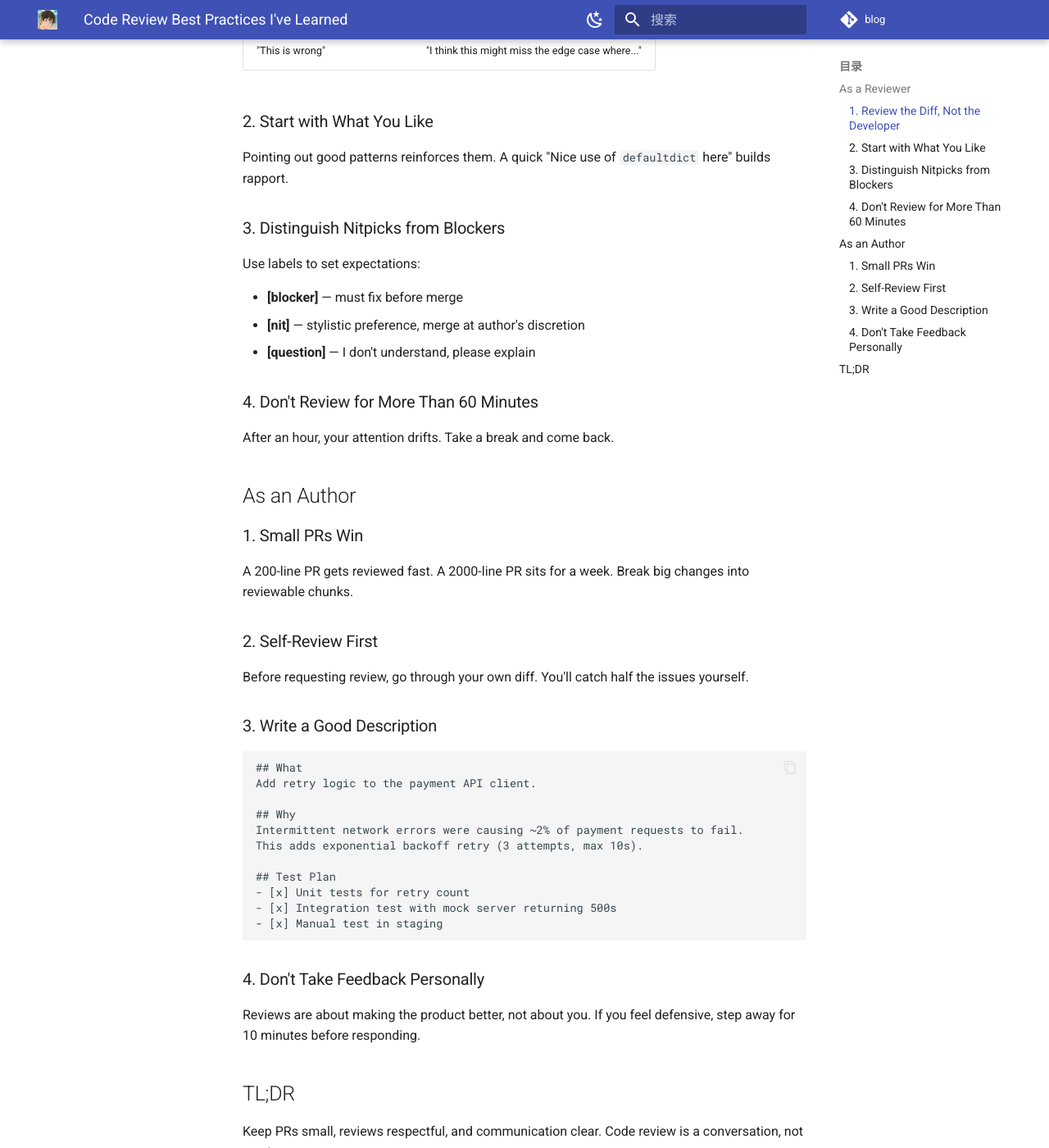
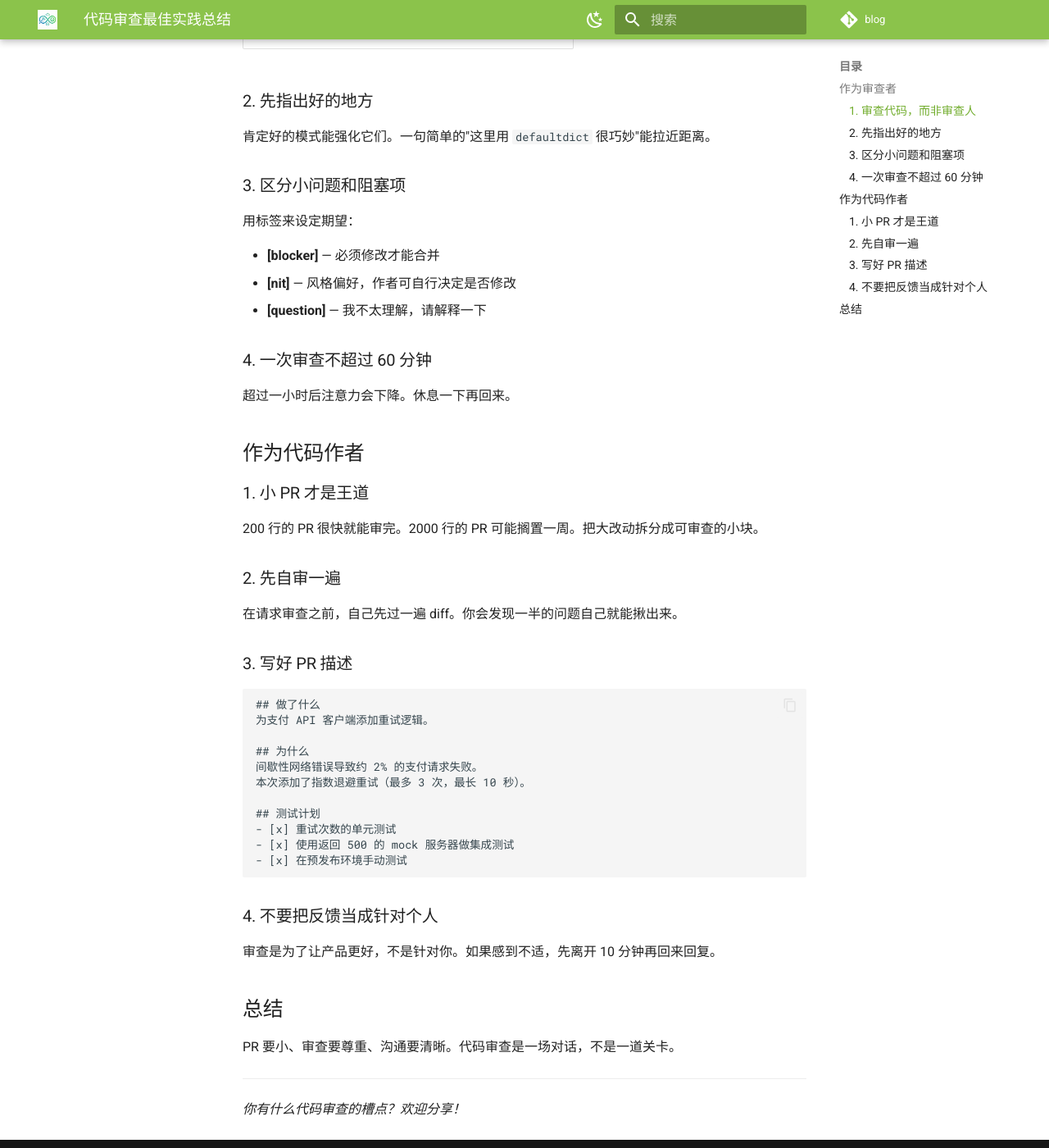
Before and after one commit to float-life-of-dream/Blog, an MkDocs documentation site: the page built from docs/blog/posts/code-review-best-practices.md, in a window 1280 px wide and 1400 px high, scrolled down 509 px. Shown: the whole window at 82% size. Built offline with MkDocs 1.6.1 and Material for MkDocs 9.7.7, drawn with Linux system fonts in a browser that asks for light colours; comment, search, counter and statistics services are not loaded; some of the changed text lies outside the part shown.

Commit message:
博客全面中文化：翻译所有内容至中文，优化主题配置
- 首页、作者信息、三篇博客文章全部翻译为中文
- mkdocs.yml 配置优化：深色模式切换按钮中文化，导航栏中文化
- 更新favicon和logo，删除旧logo.jpg
- 重建site/静态文件

Co-Authored-By: Claude Opus 4.7 <noreply@anthropic.com>

````diff
--- a/docs/blog/.authors.yml
+++ b/docs/blog/.authors.yml
@@ -1,5 +1,5 @@
 authors:
   liyao:
-    name: Liyao
-    description: A passionate programmer writing about Python and software engineering
+    name: 且翟子木
+    description: 热爱编程，专注于 Python 与软件工程
     avatar: https://avatars.githubusercontent.com/u/0
--- a/docs/blog/posts/code-review-best-practices.md
+++ b/docs/blog/posts/code-review-best-practices.md
@@ -2,79 +2,79 @@
 date: 2026-04-24
 authors:
   - liyao
-title: Code Review Best Practices I've Learned
+title: 代码审查最佳实践总结
 slug: code-review-best-practices
 description: >
-  Practical tips for giving and receiving code reviews that are constructive, efficient, and drama-free.
+  如何让代码审查既高效又友好 —— 来自多年实战的实用建议。
 categories:
-  - Software Engineering
+  - 软件工程
 ---
 
-# Code Review Best Practices I've Learned
+# 代码审查最佳实践总结
 
-After years of reviewing code (and having my code reviewed), here are the practices that make reviews productive instead of painful.
+经过多年的代码审查（以及被审查）经验，以下是一些让审查高效而非痛苦的做法。
 
-## As a Reviewer
+## 作为审查者
 
-### 1. Review the Diff, Not the Developer
+### 1. 审查代码，而非审查人
 
-Focus on the code, not the person who wrote it. Use neutral language:
+关注代码本身，而不是写代码的人。使用中立的语言：
 
-| Bad | Good |
+| 不好 | 更好 |
 |-----|------|
-| "You forgot to handle the error" | "What happens when `response` is `null`?" |
-| "This is wrong" | "I think this might miss the edge case where..." |
+| "你忘记处理错误了" | "当 `response` 为 `null` 时会发生什么？" |
+| "这是错的" | "我觉得这里可能漏掉了……的边缘情况" |
 
-### 2. Start with What You Like
+### 2. 先指出好的地方
 
-Pointing out good patterns reinforces them. A quick "Nice use of `defaultdict` here" builds rapport.
+肯定好的模式能强化它们。一句简单的"这里用 `defaultdict` 很巧妙"能拉近距离。
 
-### 3. Distinguish Nitpicks from Blockers
+### 3. 区分小问题和阻塞项
 
-Use labels to set expectations:
+用标签来设定期望：
 
-- **[blocker]** — must fix before merge
-- **[nit]** — stylistic preference, merge at author's discretion
-- **[question]** — I don't understand, please explain
+- **[blocker]** — 必须修改才能合并
+- **[nit]** — 风格偏好，作者可自行决定是否修改
+- **[question]** — 我不太理解，请解释一下
 
-### 4. Don't Review for More Than 60 Minutes
+### 4. 一次审查不超过 60 分钟
 
-After an hour, your attention drifts. Take a break and come back.
+超过一小时后注意力会下降。休息一下再回来。
 
-## As an Author
+## 作为代码作者
 
-### 1. Small PRs Win
+### 1. 小 PR 才是王道
 
-A 200-line PR gets reviewed fast. A 2000-line PR sits for a week. Break big changes into reviewable chunks.
+200 行的 PR 很快就能审完。2000 行的 PR 可能搁置一周。把大改动拆分成可审查的小块。
 
-### 2. Self-Review First
+### 2. 先自审一遍
 
-Before requesting review, go through your own diff. You'll catch half the issues yourself.
+在请求审查之前，自己先过一遍 diff。你会发现一半的问题自己就能揪出来。
 
-### 3. Write a Good Description
+### 3. 写好 PR 描述
 
 ```
-## What
-Add retry logic to the payment API client.
+## 做了什么
+为支付 API 客户端添加重试逻辑。
 
-## Why
-Intermittent network errors were causing ~2% of payment requests to fail.
-This adds exponential backoff retry (3 attempts, max 10s).
+## 为什么
+间歇性网络错误导致约 2% 的支付请求失败。
+本次添加了指数退避重试（最多 3 次，最长 10 秒）。
 
-## Test Plan
-- [x] Unit tests for retry count
-- [x] Integration test with mock server returning 500s
-- [x] Manual test in staging
+## 测试计划
+- [x] 重试次数的单元测试
+- [x] 使用返回 500 的 mock 服务器做集成测试
+- [x] 在预发布环境手动测试
 ```
 
-### 4. Don't Take Feedback Personally
+### 4. 不要把反馈当成针对个人
 
-Reviews are about making the product better, not about you. If you feel defensive, step away for 10 minutes before responding.
+审查是为了让产品更好，不是针对你。如果感到不适，先离开 10 分钟再回来回复。
 
-## TL;DR
+## 总结
 
-Keep PRs small, reviews respectful, and communication clear. Code review is a conversation, not a gate.
+PR 要小、审查要尊重、沟通要清晰。代码审查是一场对话，不是一道关卡。
 
 ---
 
-*What are your code review pet peeves?*
+*你有什么代码审查的槽点？欢迎分享！*
--- a/mkdocs.yml
+++ b/mkdocs.yml
@@ -1,5 +1,5 @@
 site_name: 且翟子木的博客
-site_description: A blog about programming, Python, and software development
+site_description: 关于 Python、软件工程和编程技术的个人博客
 site_author: float-life-of-dream
 site_url: https://example.com/blog
 repo_name: blog
@@ -10,23 +10,23 @@ edit_uri_template: "edit/main/{path}"
 theme:
   name: material
   language: zh
-  logo: images/logo.jpg
+  logo: images/logo.png
   favicon: images/favicon.ico
   include_search_page: false
   search_index_only: true
   palette:
     - scheme: default
-      primary: indigo
+      primary: light-green
       accent: indigo
       toggle:
         icon: material/weather-night
-        name: Switch to dark mode
+        name: 切换至深色模式
     - scheme: slate
-      primary: indigo
+      primary: green
       accent: indigo
       toggle:
         icon: material/weather-sunny
-        name: Switch to light mode
+        name: 切换至浅色模式
   features:
     - navigation.tabs
     - navigation.sections
@@ -64,12 +64,12 @@ markdown_extensions:
       permalink: true
 
 nav:
-  - Home: index.md
-  - Blog: blog/index.md
+  - 首页: index.md
+  - 博客: blog/index.md
 
 extra:
   social:
     - icon: fontawesome/brands/github
       link: https://github.com/float-life-of-dream
-      name: GitHub Profile
+      name: GitHub 主页
   analytics: {}
````
Also changed, not shown: docs/blog/posts/getting-started-with-mkdocs-material.md (+35 -34 lines), docs/blog/posts/python-decorators-explained.md (+25 -25 lines), docs/index.md (+11 -11 lines), docs/images/favicon.ico, docs/images/logo.jpg (deleted), docs/images/logo.png (added), site/404.html, site/blog/index.html, site/blog/posts/code-review-best-practices/index.html, site/blog/posts/getting-started-with-mkdocs-material/index.html, site/blog/posts/python-decorators-explained/index.html, site/index.html, site/search/search_index.json, site/sitemap.xml, 1 other file.
